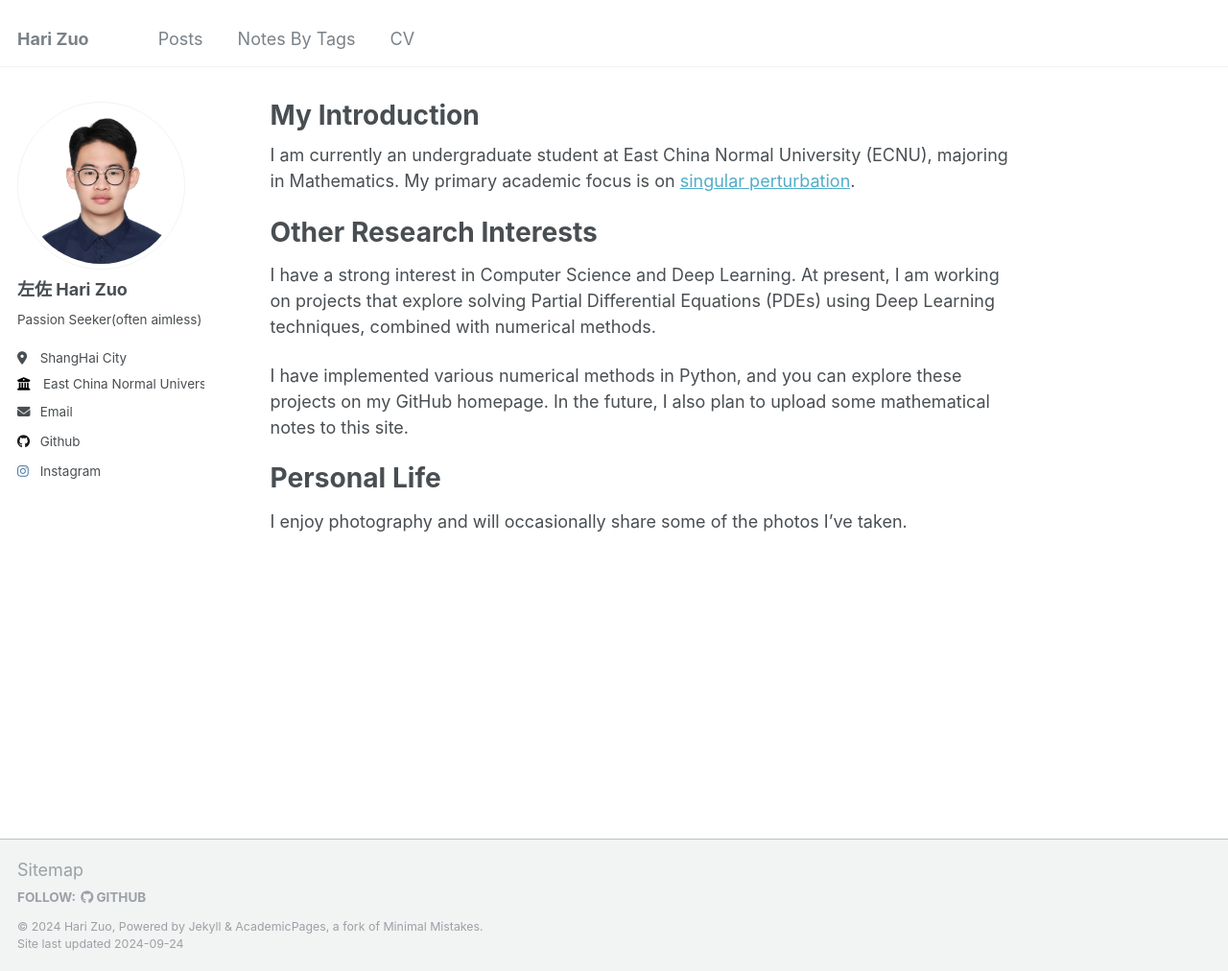
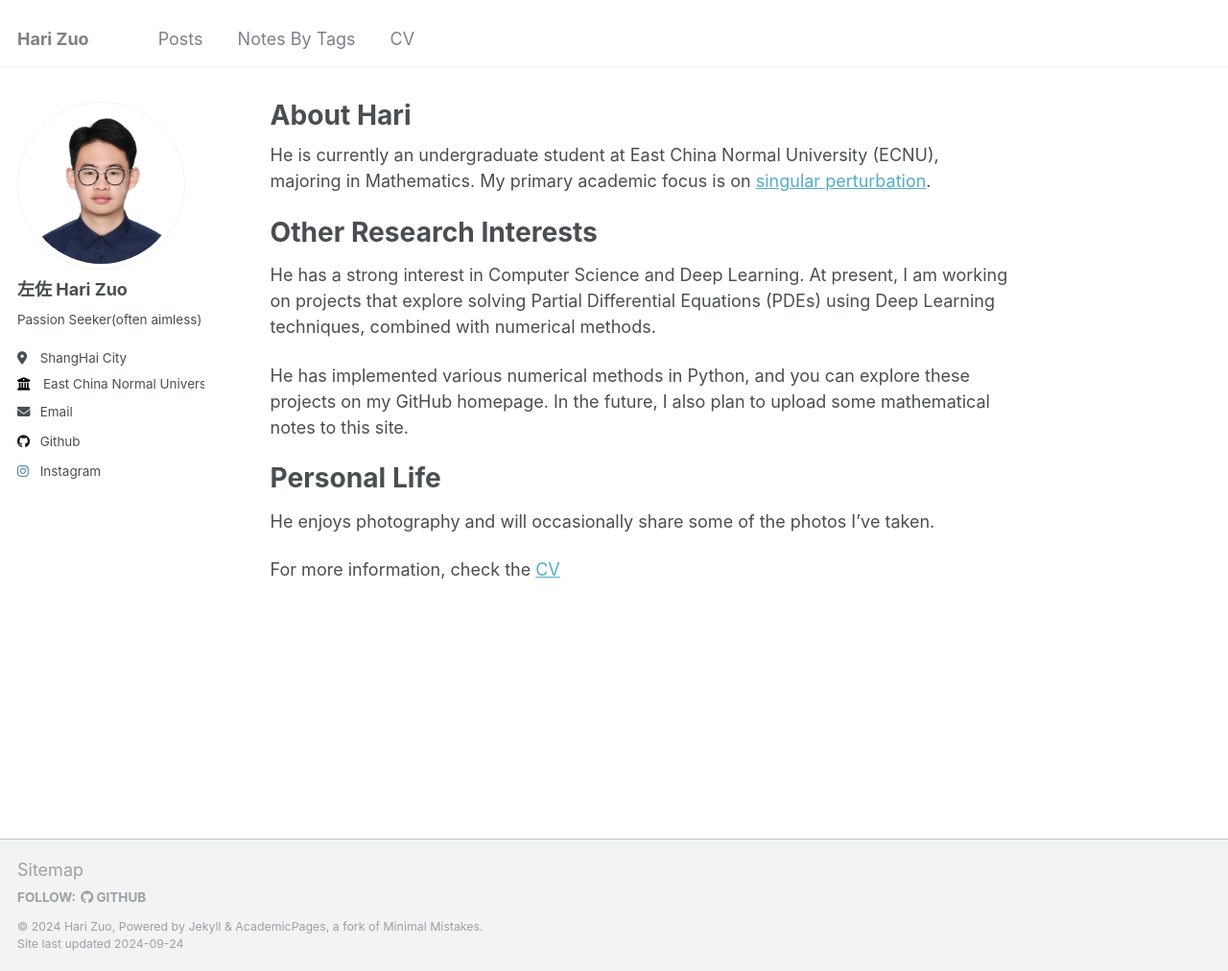
Before and after one commit to HariLogicSeldon/HariLogicSeldon.github.io, a Jekyll site: the page built from _pages/about.md, in a window 1280 px wide and 1012 px high. Shown: the whole window at 96% size. Built offline with Jekyll 4.4.1, drawn with Linux system fonts in a browser that asks for light colours.

Commit message:
update about

```diff
--- a/_pages/about.md
+++ b/_pages/about.md
@@ -1,21 +1,23 @@
 ---
 permalink: /
-title: "My Introduction"
+title: "About Hari"
 author_profile: true
 redirect_from:
   - /about/
   - /about.html
 ---
 
-I am currently an undergraduate student at East China Normal University (ECNU), majoring in Mathematics. My primary academic focus is on [singular perturbation](https://zh.wikipedia.org/wiki/%E6%91%84%E5%8A%A8%E7%90%86%E8%AE%BA).
+He is  currently an undergraduate student at East China Normal University (ECNU), majoring in Mathematics. My primary academic focus is on [singular perturbation](https://zh.wikipedia.org/wiki/%E6%91%84%E5%8A%A8%E7%90%86%E8%AE%BA).
 
 
 # Other Research Interests
 
-I have a strong interest in Computer Science and Deep Learning. At present, I am working on projects that explore solving Partial Differential Equations (PDEs) using Deep Learning techniques, combined with numerical methods.
+He has a strong interest in Computer Science and Deep Learning. At present, I am working on projects that explore solving Partial Differential Equations (PDEs) using Deep Learning techniques, combined with numerical methods.
 
-I have implemented various numerical methods in Python, and you can explore these projects on my GitHub homepage. In the future, I also plan to upload some mathematical notes to this site.
+He has implemented various numerical methods in Python, and you can explore these projects on my GitHub homepage. In the future, I also plan to upload some mathematical notes to this site.
 
 # Personal Life
 
-I enjoy photography and will occasionally share some of the photos I’ve taken.
+He enjoys photography and will occasionally share some of the photos I’ve taken.
+
+For more information, check the [CV](https://harilogicseldon.github.io/cv/)
```
